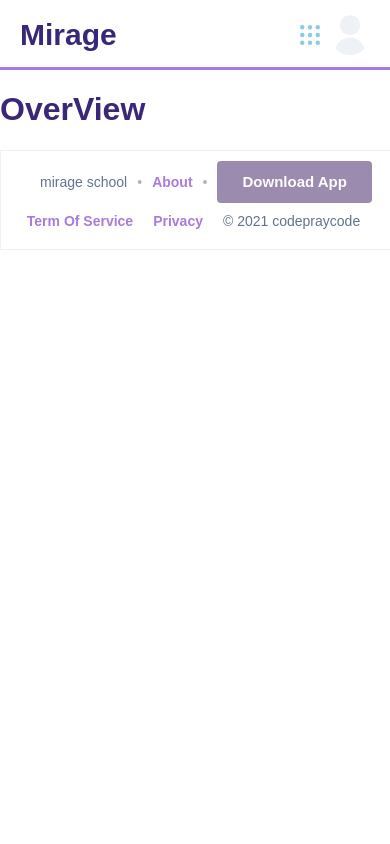
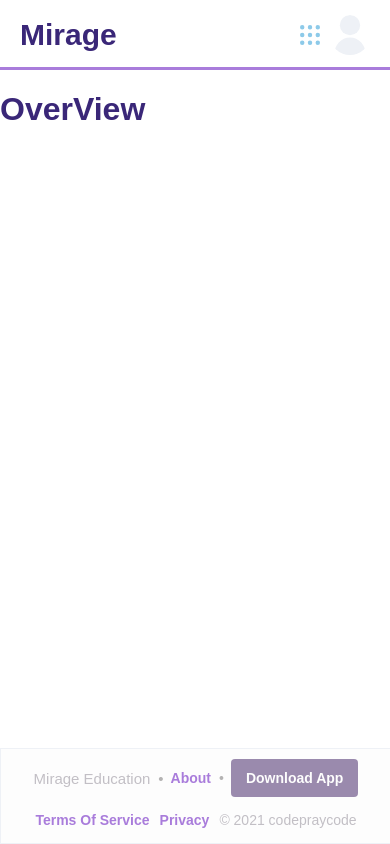
Before and after one commit to codepraycode/mirage_dashboard, a React (Create React App) app: page / in a window 390 px wide. Built offline with nearby package versions, Linux system fonts and the light colour scheme; a web font is replaced by a local one.

Commit message:
updated overview footer

```diff
--- a/src/Components/footer.jsx
+++ b/src/Components/footer.jsx
@@ -3,10 +3,13 @@ import React from 'react'
 function Footer() {
     return (
         <footer>
-            <div className="footer__content d-md-flex">
+            <div className="content">
                 <div className="footer_left">
                     <div className="span-dots">
-                        <span className="item">mirage school</span>
+                        <span className="item brand-sm">
+                            Mirage Education
+                        </span>
+
                         <span className="item">
                             <a href="/">
                                 About
@@ -18,10 +21,10 @@ function Footer() {
                     </div>
                 </div>
 
-                <div className="footer_right">
+                <div className="right">
                     <ul>
                         <li>
-                        <a href="/">Term Of Service</a>
+                            <a href="/">Terms Of Service</a>
                         </li>
 
                         <li>
@@ -37,6 +40,7 @@ function Footer() {
                 </div>
             </div>
 
+
         </footer>
     )
 }
--- a/src/css/_components.scss
+++ b/src/css/_components.scss
@@ -494,7 +494,7 @@
     }
 }
 
-footer {
+.footerr {
     position: relative;
     width: 100% !important;
     overflow-x: hidden;
--- a/src/css/_constants.scss
+++ b/src/css/_constants.scss
@@ -5,6 +5,7 @@ $primary-light:#6d5e7e;
 $accent:#a97cdb;
 $white:#fdfdfd;
 $gray:#c2bfc5;
-$deepgray:#cdcccf;
+$light-gray:#eef1f6;
+$deepgray:#b4b3b3;
 $red:#df4444;
 $green:#11cc11;
--- a/src/css/_custom.scss
+++ b/src/css/_custom.scss
@@ -82,6 +82,51 @@
     }
 }
 
+
+/*---------------------*/
+
+
+/*      FOOTER         */
+
+
+/*---------------------*/
+
+footer {
+    position: fixed;
+    bottom: 0;
+    left: 0;
+    width: 100% !important;
+    overflow-x: hidden;
+    padding: 10px 0px;
+    border: 1px solid $light-gray;
+    // border-color: #eef1f6;
+    background: $white;
+    font-size: 14px;
+    font-weight: 300;
+    .content {
+        width: 95% !important;
+        margin: 0 auto;
+        display: flex;
+        justify-content: space-between;
+        align-items: center;
+        flex-direction: row;
+        color: $gray;
+        .right {
+            ul {
+                display: flex;
+                align-items: center;
+                justify-content: space-evenly;
+                li {
+                    margin: 10px;
+                    i {
+                        margin-right: 5px;
+                    }
+                }
+            }
+        }
+    }
+}
+
 .panel {
     padding: 15px;
     border-width: 1px 0;
@@ -119,6 +164,15 @@
     }
 }
 
+
+/*---------------------*/
+
+
+/*      Span Dots      */
+
+
+/*---------------------*/
+
 .span-dots {
     display: flex;
     align-items: center;
@@ -134,7 +188,7 @@
             position: relative;
             top: 0px;
             right: -10px;
-            color: #b4b3b3;
+            color: $deepgray;
         }
         &:last-of-type {
             margin-right: 0px !important;
@@ -192,4 +246,42 @@
             }
         }
     }
+    /*---------------------*/
+    /*      FOOTER         */
+    /*---------------------*/
+    footer {
+        .content {
+            flex-direction: column;
+            .btn {
+                padding: 8px 15px;
+                font-size: 14px;
+            }
+            .right {
+                margin-top: 10px;
+                ul {
+                    display: flex;
+                    align-items: center;
+                    justify-content: space-evenly;
+                    li {
+                        margin: 5px;
+                        i {
+                            margin-right: 5px;
+                        }
+                    }
+                }
+            }
+        }
+    }
+    /*---------------------*/
+    /*      Span Dots      */
+    /*---------------------*/
+    .span-dots {
+        .item {
+            margin-right: 15px !important;
+            &::after {
+                top: 0px;
+                right: -8px;
+            }
+        }
+    }
 }
--- a/src/css/_global.scss
+++ b/src/css/_global.scss
@@ -367,6 +367,9 @@ hr {
     font-size: 50px;
     font-weight: bold;
     color: $primary;
+    &-sm {
+        font-size: 15px;
+    }
 }
 
 @media (max-width: 687px) {
--- a/src/css/utils/_button.scss
+++ b/src/css/utils/_button.scss
@@ -33,8 +33,10 @@
 .btn-primary {
     background-color: $secondary;
     color: $white;
+    &.disabled,
     &:disabled {
         opacity: 0.6;
+        color: $white;
     }
     &:hover {
         opacity: 0.8;
```
Lines whose indentation alone changed are shown as unchanged.
